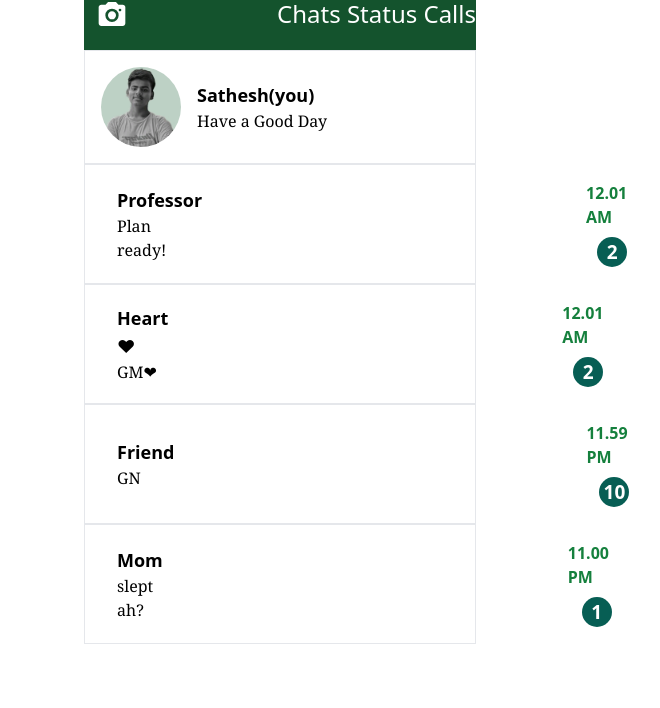
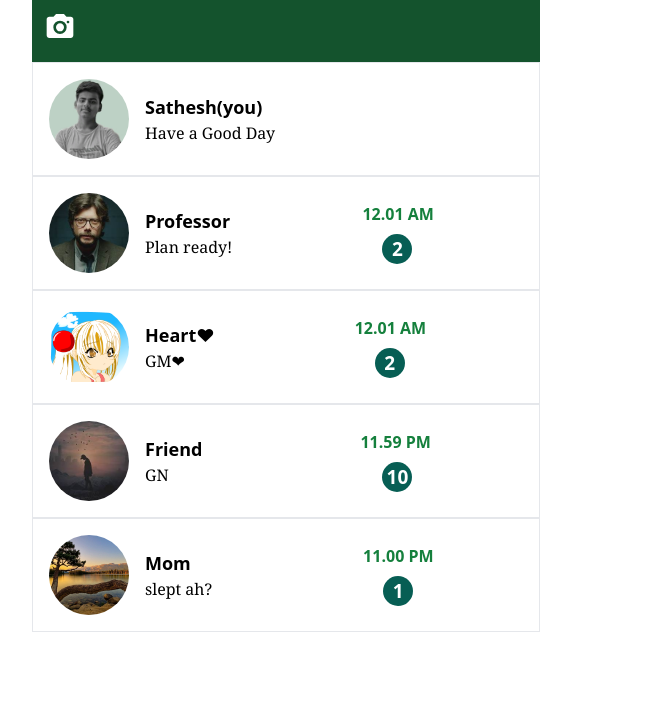
Before and after one commit to sathesh-777/Whatsapp-UI, a website: page index.html in a window 1280 px wide. Shown: the part 106-814 px from the top of the page, without its empty margins (356-1016 px from the left). Drawn offline with Linux system fonts and the light colour scheme.

Commit message:
third commit

```diff
--- a/index.html
+++ b/index.html
@@ -22,10 +22,8 @@
             /* padding: 0 15px;
         } */
 
-
-
-        .chats{
-            margin-left: 100px;
+        .chats {
+            margin-left: 1rem;
         }
         .circle {
             width: 30px; /* Adjust the size of the circle */
@@ -38,7 +36,7 @@
             align-items: center;
             font-size: 19px; /* Adjust the font size as needed */
             font-weight: bold; /* Add font-weight if needed */
-            margin-left: 395px; /* Adjust the margin as needed */
+            margin-left: 150px; /* Use relative units like 'rem' for margins */
         }
         .circle3 {
             width: 30px; /* Adjust the size of the circle */
@@ -51,65 +49,68 @@
             align-items: center;
             font-size: 19px; /* Adjust the font size as needed */
             font-weight: bold; /* Add font-weight if needed */
-            margin-left: 425px; /* Adjust the margin as needed */
+            margin-left: 180px; /* Use relative units like 'rem' for margins */
         }
-        .time{
+        .time {
             font-weight: bold;
+            margin-left: 130px;
         }
-.mon6{
-    margin-left:  412px;
+        .mon6 {
+            margin-left: 158px;
         }
-.heartc{
-    margin-left: 10px;
+        .heartc {
+            margin-left:10px;
         }
-.moms{
-    margin-left: 405px;
+        .moms {
+            margin-left: 158px;
         }
-.momst{
-    margin-left:  419px;
+        .momst {
+            margin-left:9px;
+            /* margin-right: 1px; */
+        }
 
+        /* Hover effect for messages */
+        .message {
+            /* Change to your desired hover background color */
+            cursor: pointer; /* Change to your desired cursor style */
+            margin-left: 100px;
+
+ }
+ .lastcirclechat{
+    margin-left: 21px;
+ }
+ .first{
+    margin-left: 100px;
  }
 </style>
 
 </head>
 
 <body >
-    <section class="  m-16 mt-7 pl-14 ml-96">
-
-    <section class="flex mr-96 mt-0 pt-5 bg-green-900 justify-between ">
-        <div >
+    <section class="ml-72 mr-0 mt-10">
+        <section class="first">
+        <section class="flex mr-96 mt-0 pt-5 bg-green-900 justify-between">
+            <div>
                 <h4 class="text-white pl-3 text-3xl font-sans font-medium">
                     whatsapp
                 </h4>
             </div>
             <div class="text-white ml-auto pl-2">
-            <svg xmlns="http://www.w3.org/2000/svg" width="32" height="32" viewBox="0 0 24 24" class="fill-current" ><path fill="currentColor" d="M9.5 16q-2.725 0-4.612-1.888T3 9.5q0-2.725 1.888-4.612T9.5 3q2.725 0 4.612 1.888T16 9.5q0 1.1-.35 2.075T14.7 13.3l5.6 5.6q.275.275.275.7t-.275.7q-.275.275-.7.275t-.7-.275l-5.6-5.6q-.75.6-1.725.95T9.5 16Zm0-2q1.875 0 3.188-1.313T14 9.5q0-1.875-1.313-3.188T9.5 5Q7.625 5 6.312 6.313T5 9.5q0 1.875 1.313 3.188T9.5 14Z"/></svg>
+                <svg xmlns="http://www.w3.org/2000/svg" width="32" height="32" viewBox="0 0 24 24" class="fill-current"><path fill="currentColor" d="M9.5 16q-2.725 0-4.612-1.888T3 9.5q0-2.725 1.888-4.612T9.5 3q2.725 0 4.612 1.888T16 9.5q0 1.1-.35 2.075T14.7 13.3l5.6 5.6q.275.275.275.7t-.275.7q-.275.275-.7.275t-.7-.275l-5.6-5.6q-.75.6-1.725.95T9.5 16Zm0-2q1.875 0-3.188-1.313T14 9.5q0-1.875-1.313-3.188T9.5 5Q7.625 5 6.312 6.313T5 9.5q0 1.875 1.313 3.188T9.5 14Z"/></svg>
             </div>
-        <div class="text-white text-2xl mr-8 pr-2 font-bold ">
-            <svg xmlns="http://www.w3.org/2000/svg" width="32" height="32" viewBox="0 0 24 24 "><path fill="none" stroke="currentColor" stroke-linejoin="round" stroke-width="5" d="M12 12h.01v.01H12zm0-7h.01v.01H12zm0 14h.01v.01H12z"/></svg>
+            <div class="text-white text-2xl mr-8 pr-2 font-bold">
+                <svg xmlns="http://www.w3.org/2000/svg" width="32" height="32" viewBox="0 0 24 24"><path fill="none" stroke="currentColor" stroke-linejoin="round" stroke-width="5" d="M12 12h.01v.01H12zm0-7h.01v.01H12zm0 14h.01v.01H12z"/></svg>
             </div>
         </section>
 
-
         <section class="flex bg-green-900 justify-between text-white mr-96 pt-5 pb-5 text-2xl font-normal">
-
             <div class="pl-3 pr-0">
                 <svg xmlns="http://www.w3.org/2000/svg" width="32" height="32" viewBox="0 0 24 24"><path fill="currentColor" d="M12 18q2.075 0 3.538-1.462Q17 15.075 17 13q0-2.075-1.462-3.538Q14.075 8 12 8Q9.925 8 8.463 9.462Q7 10.925 7 13q0 2.075 1.463 3.538Q9.925 18 12 18Zm0-2q-1.25 0-2.125-.875T9 13q0-1.25.875-2.125T12 10q1.25 0 2.125.875T15 13q0 1.25-.875 2.125T12 16Zm6-6q.425 0 .712-.288Q19 9.425 19 9t-.288-.713Q18.425 8 18 8t-.712.287Q17 8.575 17 9t.288.712Q17.575 10 18 10ZM4 21q-.825 0-1.412-.587Q2 19.825 2 19V7q0-.825.588-1.412Q3.175 5 4 5h3.15L8.7 3.325q.15-.15.337-.238Q9.225 3 9.425 3h5.15q.2 0 .388.087q.187.088.337.238L16.85 5H20q.825 0 1.413.588Q22 6.175 22 7v12q0 .825-.587 1.413Q20.825 21 20 21Z"/></svg>
             </div>
 
-        <section class="tab-bar">
-            <span class="chats">Chats</span>
-            <span>Status</span>
-            <span>Calls</span>
         </section>
-
-
-
     </section>
-
-
-
-    <section>
+        <section class="message">
 
             <div class="border flex items-center p-4 mr-96">
                 <div class="w-20 h-20 rounded-full overflow-hidden">
@@ -118,17 +119,13 @@
                 <div class="ml-4">
                     <h1 class="font-bold text-lg">Sathesh(you)</h1>
                     <p class="font-serif">Have a Good Day</p>
-
                 </div>
                 <div>
-
-
-
+                    <!-- Add your message content here -->
                 </div>
             </div>
 
-
-        <div class="border flex items-center p-4 mr-96">
+            <div class="border flex items-center p-4 mr-8 mr-96">
                 <div class="w-20 h-20 rounded-full overflow-hidden">
                     <img src="images/professor.jpeg" alt="Professor Image" class="w-full h-full object-cover" />
                 </div>
@@ -137,38 +134,38 @@
                     <p class="font-serif">Plan ready!</p>
                 </div>
                 <div>
-                <p  class="text-green-700 font-sans font-semibold ml-96 pr-10 pb-2 time">12.01 AM</p>
-                <p  class="text-green-700 font-sans font-semibold   circle">2</p>
+                    <p class="text-green-700 font-sans font-semibold ml-2 pr-10 pb-2 time">12.01 AM</p>
+                    <p class="text-green-700 font-sans font-semibold circle">2</p>
                 </div>
             </div>
-        <div class="border flex items-center p-4 mr-96">
+            <div class="border flex items-center p-4 mr-8 mr-96">
                 <div class="w-20 h-20 rounded-full overflow-hidden">
                     <img src="images/23160-blonde-girl-anime-design.png" alt="Professor Image" class="w-full h-full object-cover" />
                 </div>
                 <div class="ml-4">
                     <h1 class="font-bold text-lg">Heart❤</h1>
-                <p  class="font-serif">GM❤</p>
+                    <p class="font-serif">GM❤</p>
                 </div>
                 <div class="heartc">
-                <p  class="text-green-700 font-sans font-semibold ml-96 pr-12 pl pb-2 time">12.01 AM</p>
-                <p  class="text-green-700 font-sans font-semibold ml-96  circle">2</p>
+                    <p class="text-green-700 font-sans font-semibold ml-2 pr-12 pl pb-2 time">12.01 AM</p>
+                    <p class="text-green-700 font-sans font-semibold circle">2</p>
                 </div>
             </div>
-    </section>
-    <div class="border flex items-center p-4 mr-96">
+
+        <div class="border flex items-center p-4 mr-8 mr-96">
             <div class="w-20 h-20 rounded-full overflow-hidden">
                 <img src="images/boy.jpeg" alt="Professor Image" class="w-full h-full object-cover" />
             </div>
             <div class="ml-4">
-            <h1 class="font-bold text-lg ">Friend</h1>
+                <h1 class="font-bold text-lg">Friend</h1>
                 <p class="font-serif">GN</p>
             </div>
             <div>
-            <p  class="text-green-700 font-sans font-semibold ml-96 pr-10 pb-2 time mon6">11.59 PM</p>
-            <p  class="text-green-700 font-sans font-semibold ml-96  circle3">10</p>
+                <p class="text-green-700 font-sans font-semibold  pr-10 pb-2 time mon6">11.59 PM</p>
+                <p class="text-green-700 font-sans font-semibold circle3">10</p>
             </div>
         </div>
-    <div class="border flex items-center p-4 mr-96">
+        <div class="border flex items-center p-4 mr-8 mr-96">
             <div class="w-20 h-20 rounded-full overflow-hidden">
                 <img src="images/wp2599594.jpg" alt="Professor Image" class="w-full h-full object-cover" />
             </div>
@@ -176,20 +173,12 @@
                 <h1 class="font-bold text-lg">Mom</h1>
                 <p class="font-serif">slept ah?</p>
             </div>
-        <div>
-            <p  class="text-green-700 font-sans font-semibold ml-96 pr-10 pb-2 time moms">11.00 PM</p>
-            <p  class="text-green-700 font-sans font-semibold ml-96 momst circle">1</p>
+            <div class="lastcirclechat">
+                <p class="text-green-700 font-sans font-semibold  pb-2 time ">11.00 PM</p>
+                <p class="text-green-700 font-sans font-semibold  circle">1</p>
             </div>
         </div>
-
-
-
-
-
         </section>
-
-
-
-
+    </section>
 </body>
 </html>
```
Also changed, not shown: assets/css/output.css. Lines whose indentation alone changed are shown as unchanged.
